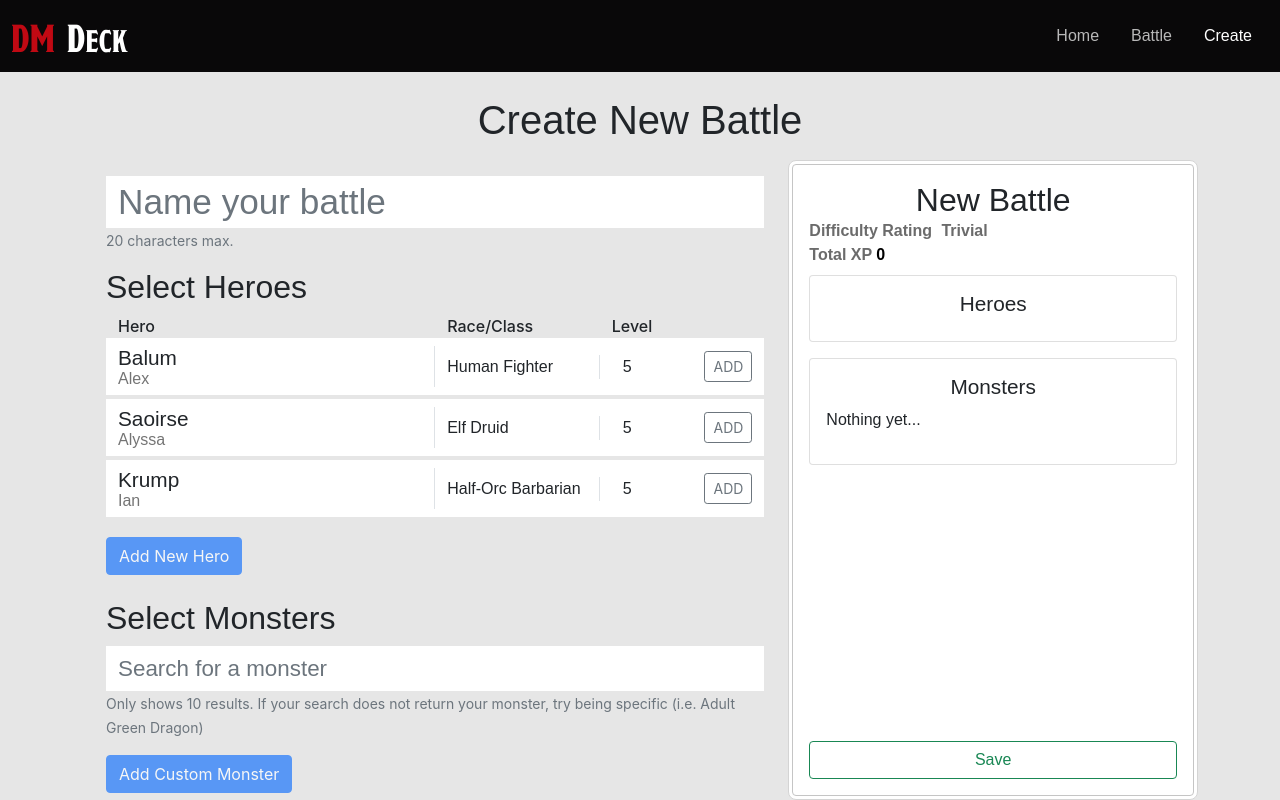
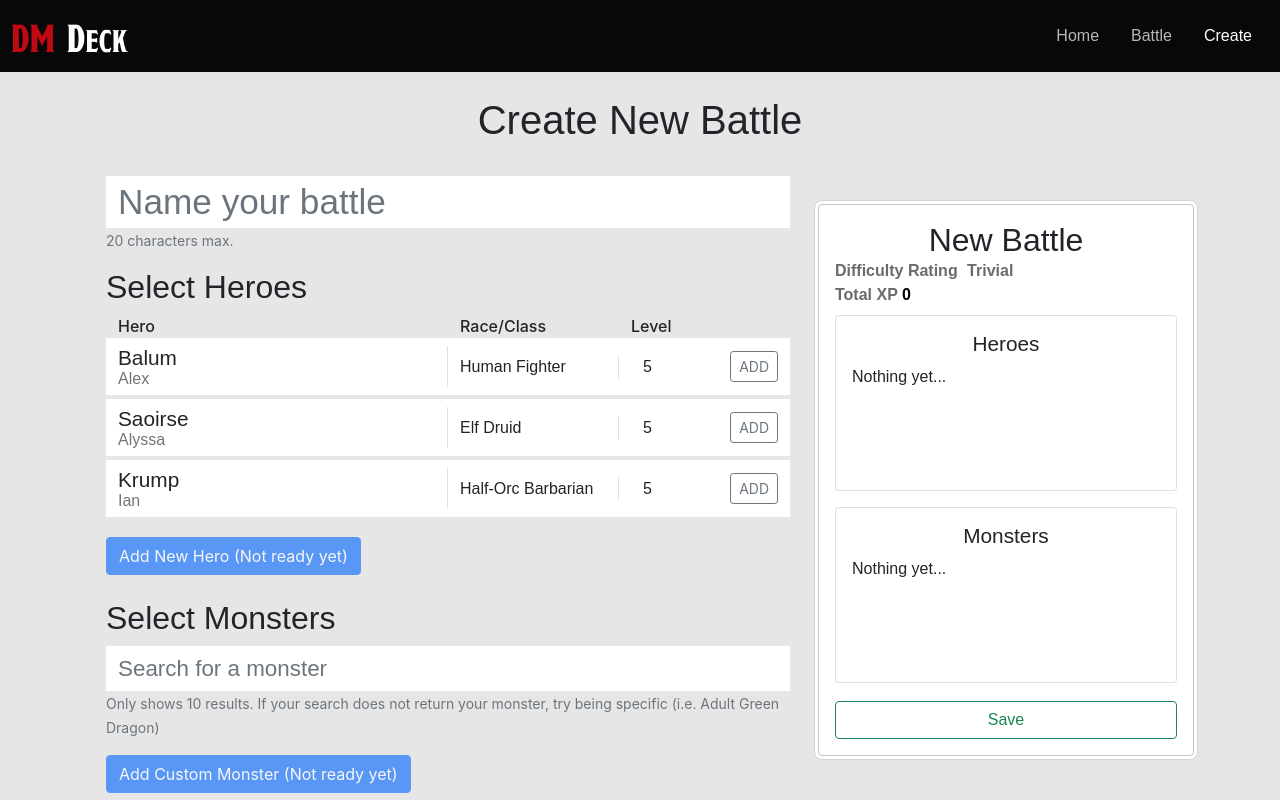
Before and after one commit to awidener3/dm-deck, a React (Create React App) app in the folder client/: page /create-battle in a window 1280 px wide. Built offline with nearby package versions, Linux system fonts and the light colour scheme; a web font is replaced by a local one.

Commit message:
Reformatted CreateBattle components

```diff
--- a/client/src/components/CreateBattleForm/index.jsx
+++ b/client/src/components/CreateBattleForm/index.jsx
@@ -95,7 +95,7 @@ const CreateBattleForm = ({
 			</Container>
 
 			<button className="btn btn-primary mt-3 disabled">
-				Add New Hero
+				Add New Hero (Not ready yet)
 			</button>
 
 			{/* MONSTER SEARCH */}
@@ -183,7 +183,7 @@ const CreateBattleForm = ({
 			) : null}
 
 			<button className="btn btn-primary mt-3 disabled">
-				Add Custom Monster
+				Add Custom Monster (Not ready yet)
 			</button>
 		</div>
 	);
--- a/client/src/components/CreateBattleSummary/createBattleSummary.scss
+++ b/client/src/components/CreateBattleSummary/createBattleSummary.scss
@@ -1,6 +1,6 @@
 .summary-card {
-  width: 450px;
-  max-height: 40rem;
+  width: 24rem;
+  height: 35rem;
   background-color: #fff;
   border: 1px solid #d4d4d4;
   outline: 1px solid #c5c5c5;
@@ -39,6 +39,8 @@
   }
   .roster-container {
     .roster-card {
+      height: 11rem;
+      overflow-y: auto;
       .roster-creature-name {
         font-family: "Mukta Vaani", sans-serif;
         font-size: 1rem;
@@ -51,3 +53,11 @@
     }
   }
 }
+
+.roster-card::-webkit-scrollbar {
+		width: 5px;
+	}
+	.roster-card::-webkit-scrollbar-thumb {
+		border-radius: 10px;
+		background-color: #bdbdbd;
+	}
--- a/client/src/components/CreateBattleSummary/index.jsx
+++ b/client/src/components/CreateBattleSummary/index.jsx
@@ -39,9 +39,12 @@ const CreateBattleSummary = ({
 	};
 
 	return (
-		<div className="summary-card mx-auto mt-2 d-flex flex-column">
+		<div className="mx-auto mt-5">
+			<div className="summary-card d-flex flex-column">
 				{/* Title */}
-			<h2 className="summary-card-title">{battleName || 'New Battle'}</h2>
+				<h2 className="summary-card-title">
+					{battleName || 'New Battle'}
+				</h2>
 				{/* Stats */}
 				<div className="summary-stats">
 					<p className="summary-stat m-0">
@@ -60,14 +63,18 @@ const CreateBattleSummary = ({
 					<article className="card roster-card p-3 w-100">
 						<h2 className="roster-title">Heroes</h2>
 						<div>
-						{selectedHeroes.map((hero) => (
+							{selectedHeroes.length > 0 ? (
+								selectedHeroes.map((hero) => (
 									<p
 										key={hero.character_name}
 										className="roster-creature-name m-0"
 									>
 										{hero.character_name}
 									</p>
-						))}
+								))
+							) : (
+								<p>Nothing yet...</p>
+							)}
 						</div>
 					</article>
 					{/* Monsters */}
@@ -97,6 +104,7 @@ const CreateBattleSummary = ({
 					Save
 				</Link>
 			</div>
+		</div>
 	);
 };
 
```
Lines whose indentation alone changed are shown as unchanged.
